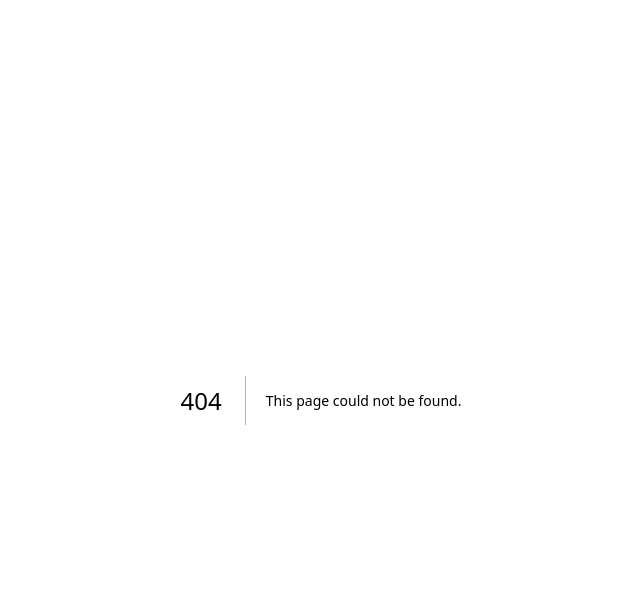
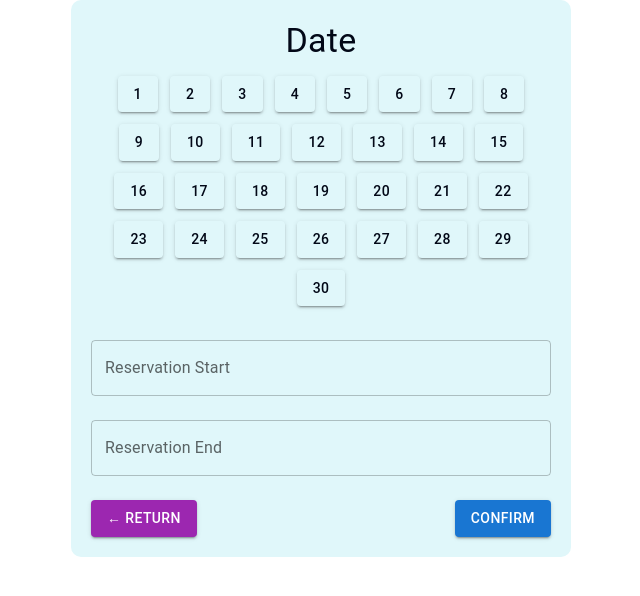
Before and after one commit to Zakariabs/medialab_booking_system, a Next.js app: page /ChooseDate in a window 1280 px wide. Before the commit this address had no page. Shown: the top 596 px of the page, without its empty margins (319-959 px from the left). Built offline with nearby package versions, Linux system fonts and the light colour scheme.

Commit message:
added dependencies and made ChooseDate page

```diff
--- /dev/null
+++ b/app/(user)/ChooseDate/page.tsx
@@ -0,0 +1,111 @@
+'use client';
+
+import React, { useState } from 'react';
+import { format, addDays, startOfMonth, endOfMonth, eachDayOfInterval } from 'date-fns';
+import { Box, Button, Grid, Typography, TextField } from '@mui/material';
+import { styled } from '@mui/system';
+
+const CalendarButton = styled(Button)(({ theme }) => ({
+  minWidth: '40px',
+  margin: '2px',
+}));
+
+const Reservation: React.FC = () => {
+  const [selectedStartDate, setSelectedStartDate] = useState<Date | null>(null);
+  const [selectedEndDate, setSelectedEndDate] = useState<Date | null>(null);
+  const [hoveredDate, setHoveredDate] = useState<Date | null>(null);
+
+  const handleDateClick = (date: Date) => {
+    if (!selectedStartDate || (selectedStartDate && selectedEndDate)) {
+      setSelectedStartDate(date);
+      setSelectedEndDate(null);
+    } else if (selectedStartDate && !selectedEndDate && date > selectedStartDate) {
+      setSelectedEndDate(date);
+    } else {
+      setSelectedStartDate(date);
+      setSelectedEndDate(null);
+    }
+  };
+
+  const handleConfirm = () => {
+    if (selectedStartDate && selectedEndDate) {
+      alert(`Reservation from ${format(selectedStartDate, 'yyyy-MM-dd')} to ${format(selectedEndDate, 'yyyy-MM-dd')} confirmed!`);
+    }
+  };
+
+  const daysInMonth = eachDayOfInterval({
+    start: startOfMonth(new Date(2034, 3)),
+    end: endOfMonth(new Date(2034, 3)),
+  });
+
+  return (
+    <Box sx={{ padding: '20px', maxWidth: '500px', margin: 'auto', backgroundColor: '#e0f7fa', borderRadius: '10px' }}>
+      <Typography variant="h4" align="center" gutterBottom>
+        Date
+      </Typography>
+      <Grid container spacing={1} justifyContent="center">
+        {daysInMonth.map((date) => (
+          <Grid item key={date.toISOString()}>
+            <CalendarButton
+              variant="contained"
+              color={
+                selectedStartDate && selectedEndDate && date >= selectedStartDate && date <= selectedEndDate
+                  ? 'secondary'
+                  : selectedStartDate && date.getTime() === selectedStartDate.getTime()
+                  ? 'primary'
+                  : 'inherit'
+              }
+              onClick={() => handleDateClick(date)}
+              onMouseEnter={() => setHoveredDate(date)}
+              onMouseLeave={() => setHoveredDate(null)}
+              sx={{
+                backgroundColor:
+                  selectedStartDate && selectedEndDate && date >= selectedStartDate && date <= selectedEndDate
+                    ? '#4caf50'
+                    : selectedStartDate && date.getTime() === selectedStartDate.getTime()
+                    ? '#1976d2'
+                    : hoveredDate && date.getTime() === hoveredDate.getTime()
+                    ? '#e3f2fd'
+                    : 'inherit',
+              }}
+            >
+              {format(date, 'd')}
+            </CalendarButton>
+          </Grid>
+        ))}
+      </Grid>
+      <Box mt={2}>
+        <TextField
+          fullWidth
+          label="Reservation Start"
+          value={selectedStartDate ? format(selectedStartDate, 'yyyy-MM-dd') : ''}
+          InputProps={{
+            readOnly: true,
+          }}
+          variant="outlined"
+          margin="normal"
+        />
+        <TextField
+          fullWidth
+          label="Reservation End"
+          value={selectedEndDate ? format(selectedEndDate, 'yyyy-MM-dd') : ''}
+          InputProps={{
+            readOnly: true,
+          }}
+          variant="outlined"
+          margin="normal"
+        />
+      </Box>
+      <Box display="flex" justifyContent="space-between" mt={2}>
+        <Button variant="contained" color="secondary">
+          &larr; Return
+        </Button>
+        <Button variant="contained" color="primary" onClick={handleConfirm}>
+          Confirm
+        </Button>
+      </Box>
+    </Box>
+  );
+};
+
+export default Reservation;
```
Also changed, not shown: package.json (+7 -0 lines), 1 other file (tests, documents, lock files or other folders).
